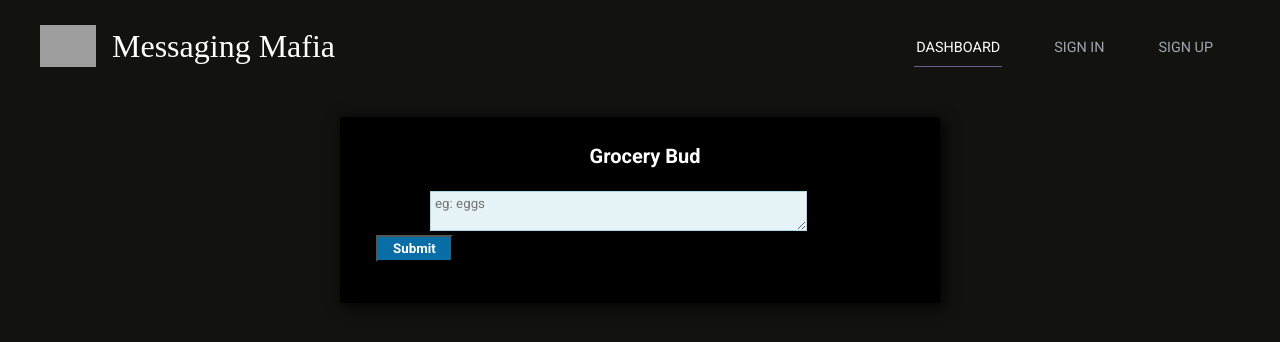
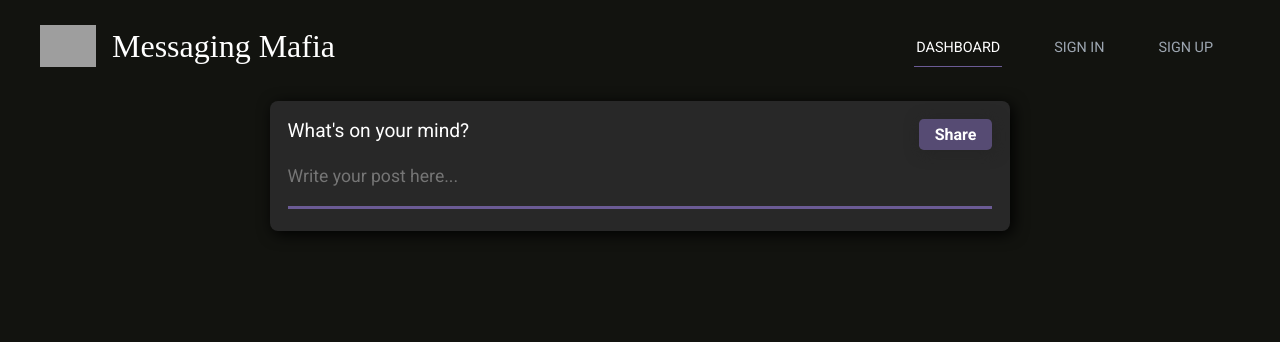
Before and after one commit to geekyquentin/KTJ_Ass3.github.io, a React (Create React App) app: page /sign-up#/dashboard in a window 1280 px wide. Shown: the top 342 px of the page. Built offline with nearby package versions, Linux system fonts and the light colour scheme; grey boxes are pictures that could not be loaded; a web font is replaced by a local one.

Commit message:
likes and dislikes count remaining

```diff
--- a/src/pages/Dashboard/App.css
+++ b/src/pages/Dashboard/App.css
@@ -1,28 +1,11 @@
 .section-center {
 	/* border: 2px solid black; */
-	background-color: black;
-	width: 600px;
-	margin: 50px auto;
-	box-shadow: 3px 3px 15px black;
+	max-width: 50rem;
+	margin: 1rem auto;
 	padding: 30px;
 	padding-top: 10px;
 }
-.btn-clear {
-	display: block;
-	margin: 10px auto;
-	color: rgb(249 13 13);
-	background-color: transparent;
-	border: 1px solid rgba(255, 0, 0, 0.774);
-	padding: 6px;
-	font-size: 15px;
-	font-weight: bold;
-	cursor: pointer;
-}
-.btn-clear:hover {
-	transition: 0.3s ease-out;
-	background-color: rgba(255, 0, 0, 0.774);
-	color: white;
-}
+
 .head {
 	text-align: center;
 	font-size: 20px;
@@ -31,31 +14,57 @@
 }
 .btn {
 	color: white;
-	background-color: rgba(10, 118, 180, 0.925);
-	padding: 4px 15px 4px 15px;
+	background-color: #6b5b95af;
+	padding: 0.4rem 1rem;
+	font-size: 1rem;
 	cursor: pointer;
+	border-radius: 0.3rem;
+	outline: none;
+	border: none;
 	font-weight: bold;
+	box-shadow: 2px 2px 15px rgb(36, 36, 36);
+	transition: 0.2s;
 }
 .btn:hover {
-	background-color: rgb(42, 150, 212);
-	transition: 0.3s ease-out;
+	background-color: #6b5b95;
 }
+
+.grow-wrap {
+	margin: 0.5rem;
+}
+
 .userPost {
-	padding: 4px;
-	width: 377px;
-	margin-left: 54px;
-	border: 1px solid lightblue;
-	background-color: #e6f4f8;
+	width: 100%;
+	outline: none;
+	background: transparent;
+	border: none;
+	border-bottom: 3px solid #6b5b95;
+	color: white;
+	font-size: 1.1rem;
+	resize: none;
 }
+
+.postHeadingAndSubmitBtn {
+	display: flex;
+	flex-direction: row;
+	justify-content: space-between;
+	padding: 0.5rem;
+}
+
+.postHeading {
+	font-size: 1.2rem;
+}
+
 .form {
-	/* border: 1px solid rgba(10, 118, 180, 0.925); */
-	margin: 5px auto;
-	width: 550px;
-	padding: 6px;
+	margin: 0.5rem auto;
+	margin-bottom: 2rem;
+	border-radius: 0.5rem;
+	padding: 0.6rem;
+	text-align: center;
+	background-color: #282828;
+	box-shadow: 3px 3px 15px black;
 }
-.userPost:active {
-	border: 1px solid rgba(10, 118, 180, 0.925);
-}
+
 .alert {
 	/* border: 1px solid black; */
 	margin: 10px;
--- a/src/pages/Dashboard/List.css
+++ b/src/pages/Dashboard/List.css
@@ -1,33 +1,97 @@
-.grocery-list{
-    /* border: 1px solid red; */
-    margin: 20px auto;
-    /* width: 400px; */
+/* .grocery-list {
+
+} */
+
+.listOfPosts {
+	margin: 1rem auto;
+	border-radius: 0.5rem;
+	padding: 1rem 0rem 1rem 1.2rem;
+	background-color: #282828;
+	box-shadow: 3px 3px 15px black;
 }
-.btn-container{
-    display: flex;
-    margin-right: 78px;
 
+.article {
+	display: flex;
+	justify-content: space-between;
+	margin-bottom: 2rem;
 }
-.article{
-    display: flex;
-    justify-content: space-between;
-    margin-bottom: 15px;
 
+.fa-user-circle {
+	zoom: 1.5;
+	padding-right: 0.5rem;
 }
-.edit{
-    color: green;
-    margin-right: 5px;
-    background: none;
-    border: none;
-    cursor: pointer;
+
+.userNameAndProfile {
+	display: flex;
+	flex-direction: row;
 }
-.delete{
-    color:red;
-    margin-left: 5px;
-    background: none;
-    border: none;
-    cursor: pointer;
+
+.userNameAndTime {
+	display: flex;
+	flex-direction: column;
+	justify-content: space-around;
 }
-.text{
-    margin-left: 78px;
+
+.userName {
+	font-size: 1.2rem;
+	font-family: sans-serif;
+	font-weight: bold;
 }
+
+.userPostTime {
+	color: #8d949e;
+	font-size: 0.8rem;
+	font-weight: bold;
+}
+
+.edit,
+.delete,
+.Likebtn,
+.Dislikebtn {
+	zoom: 1.5;
+	border-radius: 10rem;
+	padding: 0.38rem 0.5rem;
+	border: none;
+	background: none;
+	cursor: pointer;
+	transition: 0.2s;
+	color: #646f7d;
+}
+
+.delete {
+	margin: 0 0.5rem;
+}
+
+.edit:hover,
+.delete:hover {
+	background-color: #6b5b95;
+	color: white;
+}
+
+.userPostListItemText {
+	margin-bottom: 1rem;
+	margin-right: 0.8rem;
+	line-height: 1.6rem;
+	font-family: sans-serif;
+	color: rgb(225, 225, 225);
+}
+
+.LikesAndDislikeBtn {
+	display: flex;
+	flex-direction: row;
+	justify-content: flex-start;
+}
+
+.LikebtnAndNumber {
+	margin-right: 1rem;
+}
+
+.LikeNumber,
+.DislikeNumber {
+	color: #646f7d;
+}
+
+.Likebtn:hover,
+.Dislikebtn:hover {
+	color: white;
+}
--- a/src/pages/Dashboard/List.js
+++ b/src/pages/Dashboard/List.js
@@ -1,22 +1,42 @@
 import React from 'react'
-import {FaEdit,FaTrash} from 'react-icons/fa'
+//import { FaEdit, FaTrash } from 'react-icons/fa'
 import './List.css'
-function List({items,deleteItem,editItem}) {
+function List({ items, deleteItem, editItem }) {
     return (
         <section className='grocery-list'>
             {
-           items.map((item)=>{
-               const {title,id}=item;
-               return <article className='article' key={id}>
-                   <p className='text'>
+                items.map((item) => {
+                    const { title, id } = item;
+                    return <div className="listOfPosts">
+                        <article className='article' key={id}>
+                            <div className="userNameAndProfile">
+                                <div className="userProfileIcon">
+                                    <i class="fas fa-2x fa-user-circle"></i>
+                                </div>
+                                <div className="userNameAndTime">
+                                    <div className="userName">Yashwant Krishna</div>
+                                    <div className="userPostTime">Yesterday at 16:15 </div>
+                                </div>
+                            </div>
+                            <div className='btn-container'>
+                                <button className='edit' onClick={() => editItem(id)}><i class="fas fa-pen"></i></button>
+                                <button className='delete' onClick={() => deleteItem(id)}><i class="fas fa-trash"></i></button>
+                            </div>
+                        </article>
+                        <p className='userPostListItemText'>
                             {title}
                         </p>
-                   <div className='btn-container'>
-                       <button className='edit' onClick={()=>editItem(id)}><FaEdit/></button>
-                       <button className='delete' onClick={()=>deleteItem(id)}><FaTrash/></button>
-
+                        <div className="LikesAndDislikeBtn">
+                            <div className="LikebtnAndNumber">
+                                <button className="Likebtn"><i class="fas fa-thumbs-up"></i></button>
+                                <span className="LikeNumber">39</span>
                             </div>
-               </article>
+                            <div className="DislikebtnAndNumber">
+                                <button className="Dislikebtn"><i class="fas fa-thumbs-down"></i></button>
+                                <span className="DislikeNumber">404</span>
+                            </div>
+                        </div>
+                    </div>
                 })
             }
         </section>
--- a/src/pages/Dashboard/dashboardPage.js
+++ b/src/pages/Dashboard/dashboardPage.js
@@ -51,10 +51,6 @@ function DashboardPage() {
 			setName('');
 		}
 	}
-	const clearList = () => {
-		showAlert(true, 'danger', 'empty list');
-		setList([]);
-	}
 
 	const showAlert = (show = false, type = "", msg = "") => {
 		setAlert({ show, type, msg });
@@ -86,21 +82,25 @@ function DashboardPage() {
 					{
 						alert.show && <Alert {...alert} removeAlert={showAlert} list={list} />
 					}
-					<h3 className='head'>Grocery Bud</h3>
+					<div className="postHeadingAndSubmitBtn">
+						<div className="postHeading">
+							What's on your mind?
+						</div>
+						<button className='btn'>
+							{isEditing ? 'Edit' : 'Share'}
+						</button>
+					</div>
+
 					<div className="grow-wrap">
 						<textarea type='text' className="userPost" value={name}
-							placeholder='eg: eggs'
+							placeholder="Write your post here..."
 							onChange={(e) => setName(e.target.value)}>
 						</textarea>
 					</div>
-					<button className='btn'>{isEditing ? 'Edit' : 'Submit'}</button>
-
-
 				</form>
 				{
 					list.length > 0 && <div className='grocery-container'>
 						<List items={list} deleteItem={deleteItem} editItem={editItem} />
-						<button className='btn-clear' onClick={clearList}>Clear items</button>
 					</div>
 				}
 
```
Lines whose indentation alone changed are shown as unchanged.
